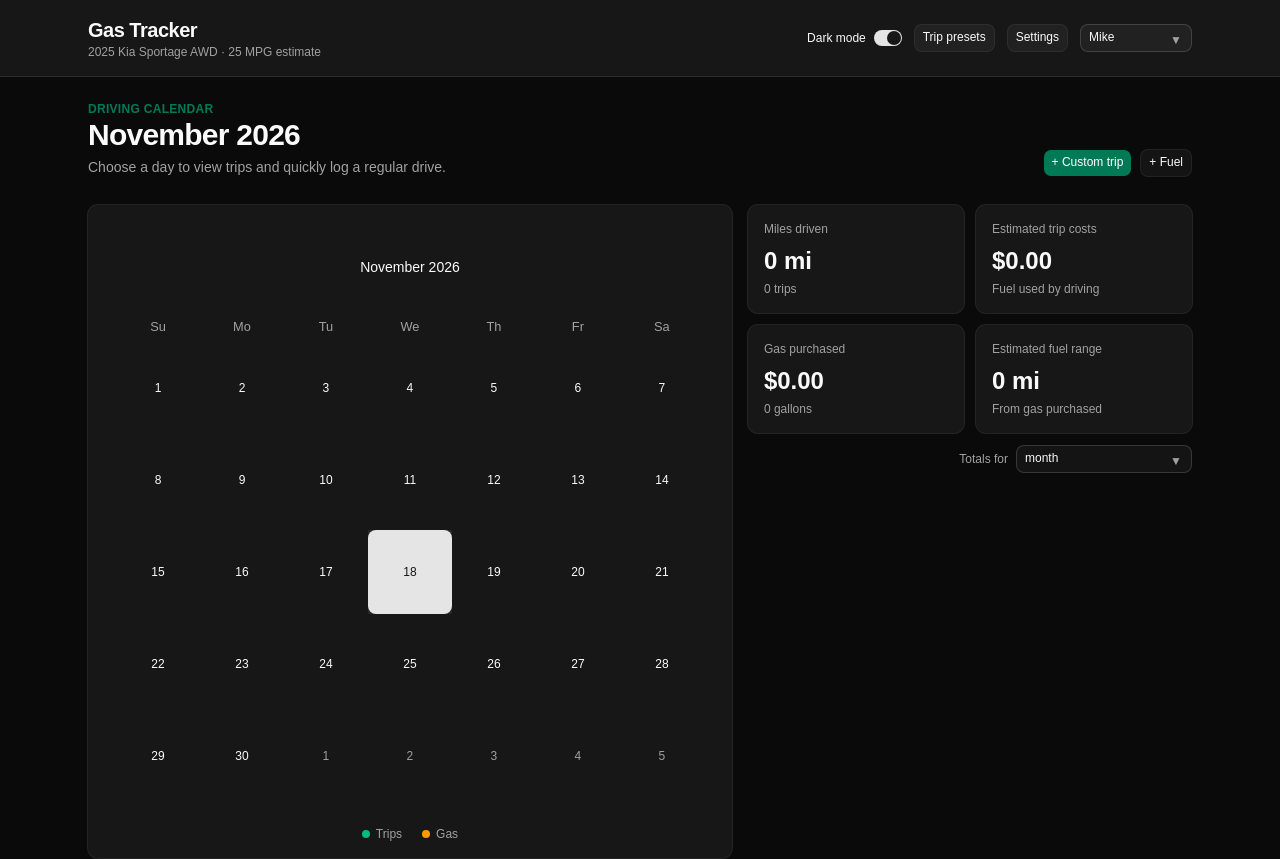
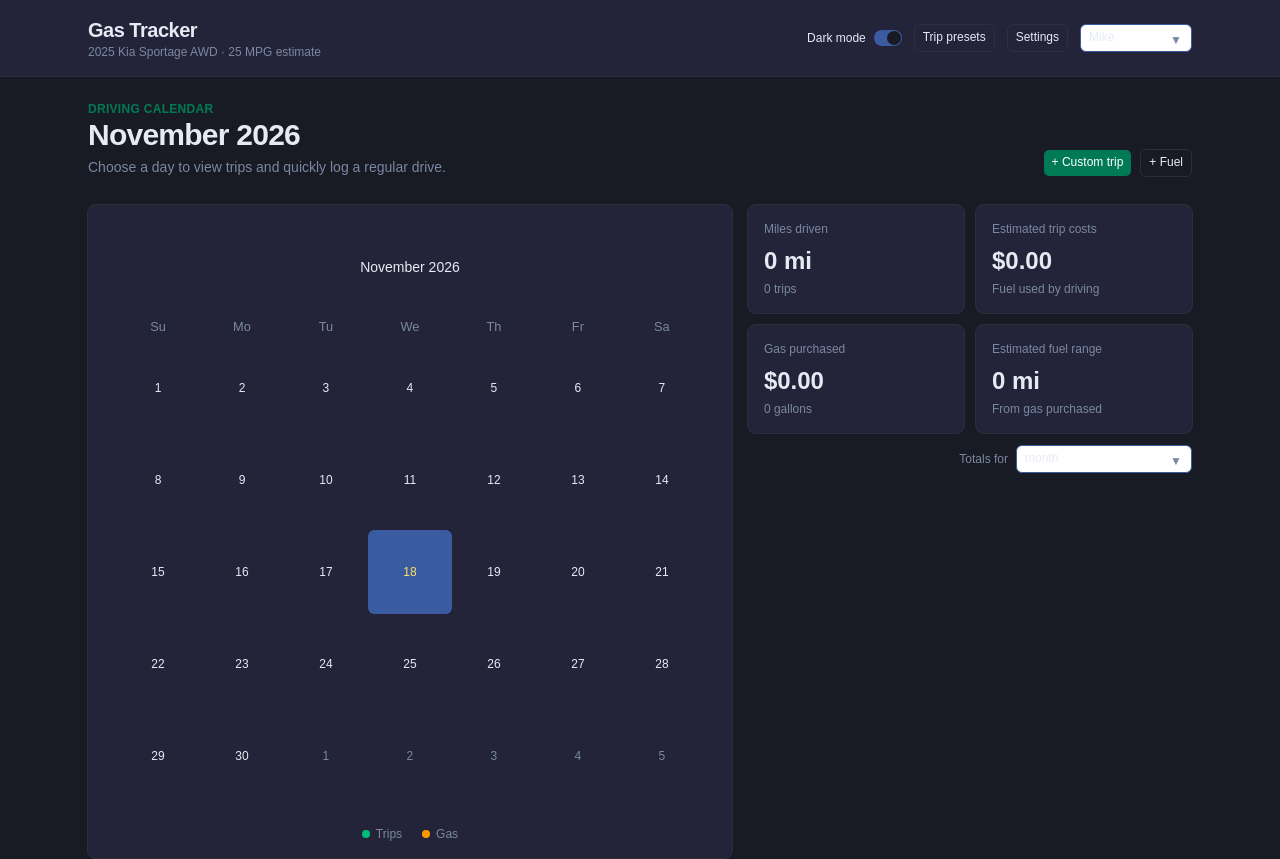
Before and after one commit to mta63089/gas-tracker, a React (Vite) app: page / in a window 1280 px wide. Shown: the top 859 px of the page. Built offline with nearby package versions, Linux system fonts and the light colour scheme; some icons are missing.

Commit message:
update sans font

```diff
--- a/package.json
+++ b/package.json
@@ -11,7 +11,8 @@
   },
   "dependencies": {
     "@base-ui/react": "^1.9.0",
-    "@fontsource-variable/inter": "^5.3.0",
+    "@fontsource/pathway-extreme": "^5.3.0",
+    "@fontsource/urbanist": "^5.3.0",
     "@hookform/resolvers": "^7.0.6",
     "@hugeicons/core-free-icons": "^4.4.0",
     "@hugeicons/react": "^1.1.10",
--- a/src/index.css
+++ b/src/index.css
@@ -1,120 +1,170 @@
 @import "tailwindcss";
 @import "tw-animate-css";
 @import "shadcn/tailwind.css";
-@import "@fontsource-variable/inter";
+@import "@fontsource/pathway-extreme";
 
-@custom-variant dark (&:is(.dark *));
-
-@theme inline {
-  --font-heading: var(--font-sans);
-  --font-sans: "Inter Variable", sans-serif;
-  --color-sidebar-ring: var(--sidebar-ring);
-  --color-sidebar-border: var(--sidebar-border);
-  --color-sidebar-accent-foreground: var(--sidebar-accent-foreground);
-  --color-sidebar-accent: var(--sidebar-accent);
-  --color-sidebar-primary-foreground: var(--sidebar-primary-foreground);
-  --color-sidebar-primary: var(--sidebar-primary);
-  --color-sidebar-foreground: var(--sidebar-foreground);
-  --color-sidebar: var(--sidebar);
-  --color-chart-5: var(--chart-5);
-  --color-chart-4: var(--chart-4);
-  --color-chart-3: var(--chart-3);
-  --color-chart-2: var(--chart-2);
-  --color-chart-1: var(--chart-1);
-  --color-ring: var(--ring);
-  --color-input: var(--input);
-  --color-border: var(--border);
-  --color-destructive: var(--destructive);
-  --color-accent-foreground: var(--accent-foreground);
-  --color-accent: var(--accent);
-  --color-muted-foreground: var(--muted-foreground);
-  --color-muted: var(--muted);
-  --color-secondary-foreground: var(--secondary-foreground);
-  --color-secondary: var(--secondary);
-  --color-primary-foreground: var(--primary-foreground);
-  --color-primary: var(--primary);
-  --color-popover-foreground: var(--popover-foreground);
-  --color-popover: var(--popover);
-  --color-card-foreground: var(--card-foreground);
-  --color-card: var(--card);
-  --color-foreground: var(--foreground);
-  --color-background: var(--background);
-  --radius-sm: calc(var(--radius) * 0.6);
-  --radius-md: calc(var(--radius) * 0.8);
-  --radius-lg: var(--radius);
-  --radius-xl: calc(var(--radius) * 1.4);
-  --radius-2xl: calc(var(--radius) * 1.8);
-  --radius-3xl: calc(var(--radius) * 2.2);
-  --radius-4xl: calc(var(--radius) * 2.6);
-}
+@custom-variant dark
+  (&: is(.dark *));
 
 :root {
-  --background: oklch(1 0 0);
-  --foreground: oklch(0.145 0 0);
-  --card: oklch(1 0 0);
-  --card-foreground: oklch(0.145 0 0);
-  --popover: oklch(1 0 0);
-  --popover-foreground: oklch(0.145 0 0);
-  --primary: oklch(0.205 0 0);
-  --primary-foreground: oklch(0.985 0 0);
-  --secondary: oklch(0.97 0 0);
-  --secondary-foreground: oklch(0.205 0 0);
-  --muted: oklch(0.97 0 0);
-  --muted-foreground: oklch(0.556 0 0);
-  --accent: oklch(0.97 0 0);
-  --accent-foreground: oklch(0.205 0 0);
-  --destructive: oklch(0.577 0.245 27.325);
-  --border: oklch(0.922 0 0);
-  --input: oklch(0.922 0 0);
-  --ring: oklch(0.708 0 0);
-  --chart-1: oklch(0.87 0 0);
-  --chart-2: oklch(0.556 0 0);
-  --chart-3: oklch(0.439 0 0);
-  --chart-4: oklch(0.371 0 0);
-  --chart-5: oklch(0.269 0 0);
-  --radius: 0.625rem;
-  --sidebar: oklch(0.985 0 0);
-  --sidebar-foreground: oklch(0.145 0 0);
-  --sidebar-primary: oklch(0.205 0 0);
-  --sidebar-primary-foreground: oklch(0.985 0 0);
-  --sidebar-accent: oklch(0.97 0 0);
-  --sidebar-accent-foreground: oklch(0.205 0 0);
-  --sidebar-border: oklch(0.922 0 0);
-  --sidebar-ring: oklch(0.708 0 0);
+  --background: oklch(0.9755 0.0045 258.3245);
+  --foreground: oklch(0.2558 0.0433 268.0662);
+  --card: oklch(0.9341 0.0132 251.5628);
+  --card-foreground: oklch(0.2558 0.0433 268.0662);
+  --popover: oklch(0.9856 0.0278 98.054);
+  --popover-foreground: oklch(0.2558 0.0433 268.0662);
+  --primary: oklch(0.4815 0.1178 263.3758);
+  --primary-foreground: oklch(0.9856 0.0278 98.054);
+  --secondary: oklch(0.8567 0.1164 81.0092);
+  --secondary-foreground: oklch(0.2558 0.0433 268.0662);
+  --muted: oklch(0.9202 0.008 106.5563);
+  --muted-foreground: oklch(0.4815 0.1178 263.3758);
+  --accent: oklch(0.6896 0.0714 234.0387);
+  --accent-foreground: oklch(0.9856 0.0278 98.054);
+  --destructive: oklch(0.2611 0.0376 322.5267);
+  --destructive-foreground: oklch(0.9856 0.0278 98.054);
+  --border: oklch(0.7791 0.0156 251.1926);
+  --input: oklch(0.6896 0.0714 234.0387);
+  --ring: oklch(0.8567 0.1164 81.0092);
+  --chart-1: oklch(0.4815 0.1178 263.3758);
+  --chart-2: oklch(0.8567 0.1164 81.0092);
+  --chart-3: oklch(0.6896 0.0714 234.0387);
+  --chart-4: oklch(0.7791 0.0156 251.1926);
+  --chart-5: oklch(0.2611 0.0376 322.5267);
+  --sidebar: oklch(0.9341 0.0132 251.5628);
+  --sidebar-foreground: oklch(0.2558 0.0433 268.0662);
+  --sidebar-primary: oklch(0.4815 0.1178 263.3758);
+  --sidebar-primary-foreground: oklch(0.9856 0.0278 98.054);
+  --sidebar-accent: oklch(0.8567 0.1164 81.0092);
+  --sidebar-accent-foreground: oklch(0.2558 0.0433 268.0662);
+  --sidebar-border: oklch(0.7791 0.0156 251.1926);
+  --sidebar-ring: oklch(0.8567 0.1164 81.0092);
+  --radius: 0.5rem;
+  --shadow-x: 0;
+  --shadow-y: 1px;
+  --shadow-blur: 3px;
+  --shadow-spread: 0px;
+  --shadow-opacity: 0.1;
+  --shadow-color: oklch(0 0 0);
+  --shadow-2xs: 0 1px 3px 0px hsl(0 0% 0% / 0.05);
+  --shadow-xs: 0 1px 3px 0px hsl(0 0% 0% / 0.05);
+  --shadow-sm:
+    0 1px 3px 0px hsl(0 0% 0% / 0.1), 0 1px 2px -1px hsl(0 0% 0% / 0.1);
+  --shadow: 0 1px 3px 0px hsl(0 0% 0% / 0.1), 0 1px 2px -1px hsl(0 0% 0% / 0.1);
+  --shadow-md:
+    0 1px 3px 0px hsl(0 0% 0% / 0.1), 0 2px 4px -1px hsl(0 0% 0% / 0.1);
+  --shadow-lg:
+    0 1px 3px 0px hsl(0 0% 0% / 0.1), 0 4px 6px -1px hsl(0 0% 0% / 0.1);
+  --shadow-xl:
+    0 1px 3px 0px hsl(0 0% 0% / 0.1), 0 8px 10px -1px hsl(0 0% 0% / 0.1);
+  --shadow-2xl: 0 1px 3px 0px hsl(0 0% 0% / 0.25);
+  --tracking-normal: 0em;
+  --spacing: 0.25rem;
 }
 
 .dark {
-  --background: oklch(0.145 0 0);
-  --foreground: oklch(0.985 0 0);
-  --card: oklch(0.205 0 0);
-  --card-foreground: oklch(0.985 0 0);
-  --popover: oklch(0.205 0 0);
-  --popover-foreground: oklch(0.985 0 0);
-  --primary: oklch(0.922 0 0);
-  --primary-foreground: oklch(0.205 0 0);
-  --secondary: oklch(0.269 0 0);
-  --secondary-foreground: oklch(0.985 0 0);
-  --muted: oklch(0.269 0 0);
-  --muted-foreground: oklch(0.708 0 0);
-  --accent: oklch(0.269 0 0);
-  --accent-foreground: oklch(0.985 0 0);
-  --destructive: oklch(0.704 0.191 22.216);
-  --border: oklch(1 0 0 / 10%);
-  --input: oklch(1 0 0 / 15%);
-  --ring: oklch(0.556 0 0);
-  --chart-1: oklch(0.87 0 0);
-  --chart-2: oklch(0.556 0 0);
-  --chart-3: oklch(0.439 0 0);
-  --chart-4: oklch(0.371 0 0);
-  --chart-5: oklch(0.269 0 0);
-  --sidebar: oklch(0.205 0 0);
-  --sidebar-foreground: oklch(0.985 0 0);
-  --sidebar-primary: oklch(0.488 0.243 264.376);
-  --sidebar-primary-foreground: oklch(0.985 0 0);
-  --sidebar-accent: oklch(0.269 0 0);
-  --sidebar-accent-foreground: oklch(0.985 0 0);
-  --sidebar-border: oklch(1 0 0 / 10%);
-  --sidebar-ring: oklch(0.556 0 0);
+  --background: oklch(0.2204 0.0198 275.8439);
+  --foreground: oklch(0.9366 0.0129 266.6974);
+  --card: oklch(0.2703 0.0407 281.3036);
+  --card-foreground: oklch(0.9366 0.0129 266.6974);
+  --popover: oklch(0.2703 0.0407 281.3036);
+  --popover-foreground: oklch(0.9097 0.144 95.112);
+  --primary: oklch(0.4815 0.1178 263.3758);
+  --primary-foreground: oklch(0.9097 0.144 95.112);
+  --secondary: oklch(0.9097 0.144 95.112);
+  --secondary-foreground: oklch(0.2703 0.0407 281.3036);
+  --muted: oklch(0.2424 0.0324 281.089);
+  --muted-foreground: oklch(0.6243 0.0412 262.0375);
+  --accent: oklch(0.8469 0.0524 264.7751);
+  --accent-foreground: oklch(0.2204 0.0198 275.8439);
+  --destructive: oklch(0.528 0.12 357.113);
+  --destructive-foreground: oklch(0.9097 0.144 95.112);
+  --border: oklch(0.3072 0.0287 281.7681);
+  --input: oklch(0.4815 0.1178 263.3758);
+  --ring: oklch(0.9097 0.144 95.112);
+  --chart-1: oklch(0.4815 0.1178 263.3758);
+  --chart-2: oklch(0.9097 0.144 95.112);
+  --chart-3: oklch(0.6896 0.0714 234.0387);
+  --chart-4: oklch(0.6243 0.0412 262.0375);
+  --chart-5: oklch(0.528 0.12 357.113);
+  --sidebar: oklch(0.2703 0.0407 281.3036);
+  --sidebar-foreground: oklch(0.9366 0.0129 266.6974);
+  --sidebar-primary: oklch(0.4815 0.1178 263.3758);
+  --sidebar-primary-foreground: oklch(0.9097 0.144 95.112);
+  --sidebar-accent: oklch(0.9097 0.144 95.112);
+  --sidebar-accent-foreground: oklch(0.2703 0.0407 281.3036);
+  --sidebar-border: oklch(0.3072 0.0287 281.7681);
+  --sidebar-ring: oklch(0.9097 0.144 95.112);
+  --radius: 0.5rem;
+  --shadow-x: 0;
+  --shadow-y: 1px;
+  --shadow-blur: 3px;
+  --shadow-spread: 0px;
+  --shadow-opacity: 0.1;
+  --shadow-color: oklch(0 0 0);
+  --shadow-2xs: 0 1px 3px 0px hsl(0 0% 0% / 0.05);
+  --shadow-xs: 0 1px 3px 0px hsl(0 0% 0% / 0.05);
+  --shadow-sm:
+    0 1px 3px 0px hsl(0 0% 0% / 0.1), 0 1px 2px -1px hsl(0 0% 0% / 0.1);
+  --shadow: 0 1px 3px 0px hsl(0 0% 0% / 0.1), 0 1px 2px -1px hsl(0 0% 0% / 0.1);
+  --shadow-md:
+    0 1px 3px 0px hsl(0 0% 0% / 0.1), 0 2px 4px -1px hsl(0 0% 0% / 0.1);
+  --shadow-lg:
+    0 1px 3px 0px hsl(0 0% 0% / 0.1), 0 4px 6px -1px hsl(0 0% 0% / 0.1);
+  --shadow-xl:
+    0 1px 3px 0px hsl(0 0% 0% / 0.1), 0 8px 10px -1px hsl(0 0% 0% / 0.1);
+  --shadow-2xl: 0 1px 3px 0px hsl(0 0% 0% / 0.25);
+}
+
+@theme inline {
+  --color-background: var(--background);
+  --color-foreground: var(--foreground);
+  --color-card: var(--card);
+  --color-card-foreground: var(--card-foreground);
+  --color-popover: var(--popover);
+  --color-popover-foreground: var(--popover-foreground);
+  --color-primary: var(--primary);
+  --color-primary-foreground: var(--primary-foreground);
+  --color-secondary: var(--secondary);
+  --color-secondary-foreground: var(--secondary-foreground);
+  --color-muted: var(--muted);
+  --color-muted-foreground: var(--muted-foreground);
+  --color-accent: var(--accent);
+  --color-accent-foreground: var(--accent-foreground);
+  --color-destructive: var(--destructive);
+  --color-destructive-foreground: var(--destructive-foreground);
+  --color-border: var(--border);
+  --color-input: var(--input);
+  --color-ring: var(--ring);
+  --color-chart-1: var(--chart-1);
+  --color-chart-2: var(--chart-2);
+  --color-chart-3: var(--chart-3);
+  --color-chart-4: var(--chart-4);
+  --color-chart-5: var(--chart-5);
+  --color-sidebar: var(--sidebar);
+  --color-sidebar-foreground: var(--sidebar-foreground);
+  --color-sidebar-primary: var(--sidebar-primary);
+  --color-sidebar-primary-foreground: var(--sidebar-primary-foreground);
+  --color-sidebar-accent: var(--sidebar-accent);
+  --color-sidebar-accent-foreground: var(--sidebar-accent-foreground);
+  --color-sidebar-border: var(--sidebar-border);
+  --color-sidebar-ring: var(--sidebar-ring);
+
+  --font-sans: "Pathway Extreme", sans-serif;
+
+  --radius-sm: calc(var(--radius) - 4px);
+  --radius-md: calc(var(--radius) - 2px);
+  --radius-lg: var(--radius);
+  --radius-xl: calc(var(--radius) + 4px);
+
+  --shadow-2xs: var(--shadow-2xs);
+  --shadow-xs: var(--shadow-xs);
+  --shadow-sm: var(--shadow-sm);
+  --shadow: var(--shadow);
+  --shadow-md: var(--shadow-md);
+  --shadow-lg: var(--shadow-lg);
+  --shadow-xl: var(--shadow-xl);
+  --shadow-2xl: var(--shadow-2xl);
 }
 
 @layer base {
```
Also changed, not shown: 1 other file (tests, documents, lock files or other folders).
